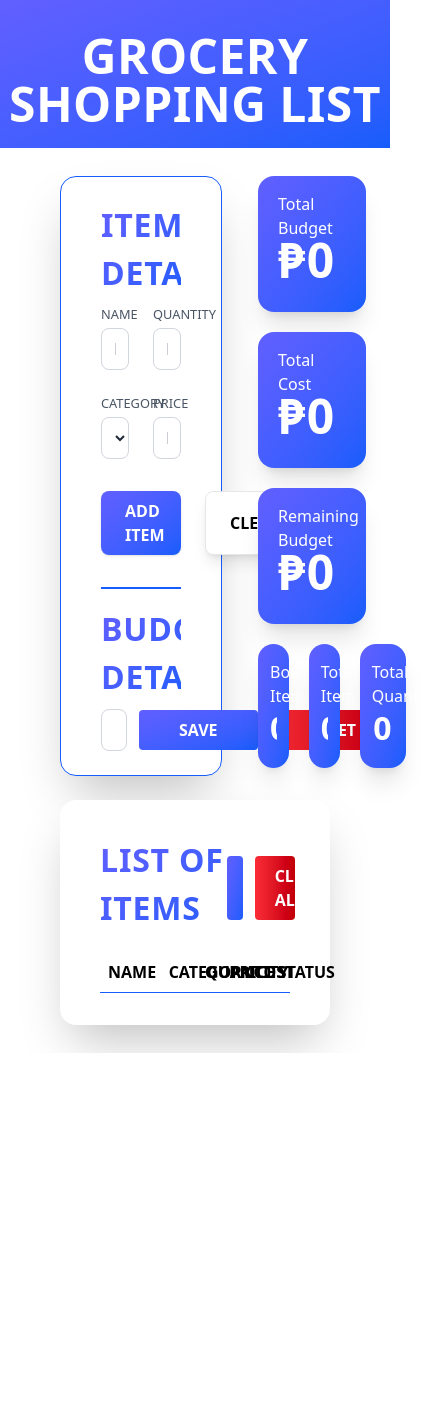
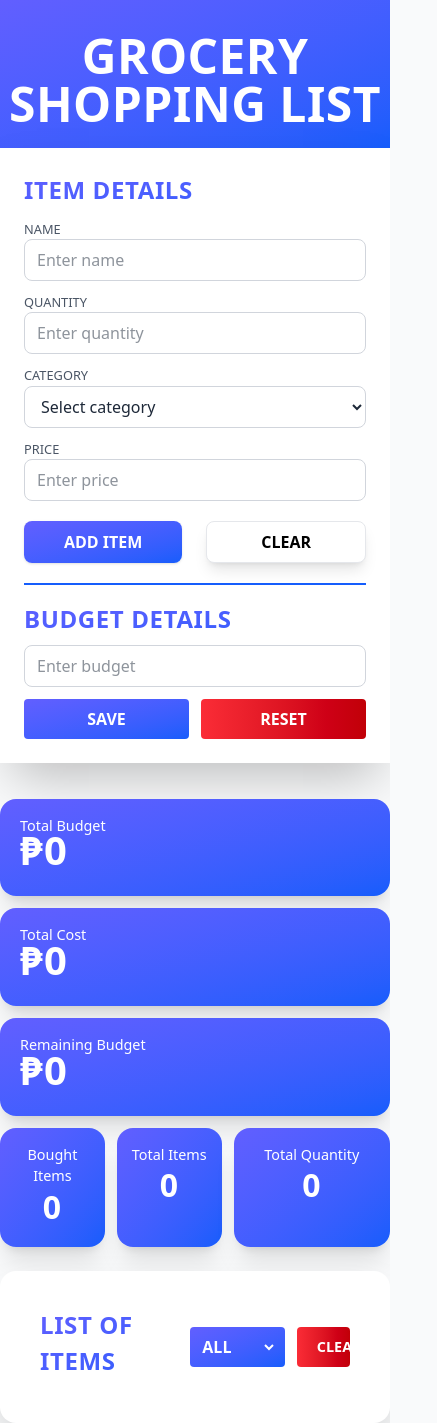
Before and after one commit to rnml6/grocery-shopping-list, a React (Vite) app: page / in a window 390 px wide. Shown: the whole page, 437 px wide, since content can reach past the window. Before the commit the page ends 1053 px from the top, so only its background shows below. Built offline with nearby package versions, Linux system fonts and the light colour scheme.

Commit message:
responsive design v1

```diff
--- a/src/App.css
+++ b/src/App.css
@@ -1,7 +1,20 @@
 @import 'tailwindcss';
 
+/* @font-face{
+  font-family: 'Tazman';
+  src: url('./src/assets/Gilo.otf');
+}
+
+@theme{
+  --font-tazman: 'Tazman';
+}
+
+.font-tazman{
+  font-family: var(--font-tazman)
+} */
+
 body {
-  box-sizing: border-box;
+  @apply box-border bg-gray-50;
 }
 
 .hide-scrollbar::-webkit-scrollbar {
@@ -13,26 +26,15 @@ body {
   scrollbar-width: none;
 }
 
-
-
-
-
-
 /* for all */
 .container-label {
-  @apply pb-2 text-[2rem] tracking-wide uppercase font-bold bg-gradient-to-br from-indigo-500 to-blue-600 bg-clip-text text-transparent;
+  @apply pb-2 text-[2rem] tracking-wide uppercase font-bold bg-gradient-to-br from-indigo-500 to-blue-600 bg-clip-text text-transparent max-[890px]:text-[1.5rem];
 }
 /* for all */
 
-
-
-
-
-
-
 /* header */
 .header-div {
-  @apply bg-gradient-to-br from-indigo-500 to-blue-600 font-bold text-white tracking-wide py-5;
+  @apply bg-gradient-to-br from-indigo-500 to-blue-600 font-bold text-white tracking-wide py-5 shadow-2xl;
 }
 
 .header-div > h1 {
@@ -40,30 +42,25 @@ body {
 }
 /* header */
 
-
-
-
-
-
 /* additems */
 .add-items-divs {
-  @apply flex flex-col gap-1;
+  @apply flex flex-col gap-1 max-[605px]:col-span-2  max-[605px]:justify-between max-[605px]:w-full max-[605px]:gap-0 ;
 }
 
 .add-items-divs > label {
-  @apply text-gray-600 font-medium text-[0.8rem];
+  @apply text-gray-600 font-medium text-[0.8rem] ;
 }
 
 .budget-button {
-  @apply bg-gradient-to-br from-indigo-500 to-blue-600 py-2 px-10 rounded font-semibold text-white;
+  @apply max-[605px]:w-full bg-gradient-to-br from-indigo-500 to-blue-600 py-2 px-10 rounded font-semibold text-white max-[1110px]:px-5 ;
 }
 
 .clear-button {
-  @apply bg-gradient-to-r from-red-500 to-red-700 hover:from-red-600 hover:to-red-800 py-2 px-10 rounded font-semibold text-white;
+  @apply bg-gradient-to-r from-red-500 to-red-700 hover:from-red-600 hover:to-red-800 py-2 px-10 rounded font-semibold text-white max-[1110px]:px-5 max-[605px]:w-full;
 }
 
 .add-items-fieldset {
-  @apply border border-gray-300 focus:border-blue-400 focus:ring-1 focus:ring-blue-400 rounded-lg px-3 py-2 text-gray-800 outline-none transition;
+  @apply max-[605px]:w-full border border-gray-300 focus:border-blue-400 focus:ring-1 focus:ring-blue-400 rounded-lg px-3 py-2 text-gray-800 outline-none transition ;
 }
 
 .add-item-button {
@@ -74,11 +71,6 @@ body {
   @apply bg-white w-full border-1 border-gray-200 hover:bg-gray-600/10 text-black font-semibold py-2 px-6 rounded-lg shadow-lg duration-200;
 }
 /* additems */
-
-
-
-
-
 
 /* budget */
 
@@ -91,11 +83,11 @@ body {
 }
 
 .budget-h3 {
-  @apply text-[1rem] text-[white];
+  @apply text-[1rem] text-[white] max-[1450px]:text-[0.9rem];
 }
 
 .budget-value {
-  @apply -mt-4 text-[3rem] w-full [&::-webkit-inner-spin-button]:appearance-none outline-none font-bold text-white tracking-wide;
+  @apply -mt-4 text-[3rem] max-[890px]:text-[2.5rem] w-full [&::-webkit-inner-spin-button]:appearance-none outline-none font-bold text-white tracking-wide;
 }
 
 .budget-quantity-div {
@@ -107,18 +99,13 @@ body {
 }
 /* budget */
 
-
-
-
-
-
 /* content */
 .add-items-div {
-  @apply w-6/10 bg-white rounded-2xl shadow-2xl p-6 px-10 border-1 border-blue-600;
+  @apply w-6/10 bg-white rounded-2xl max-[500px]:rounded-none shadow-2xl p-6 px-10 max-[1220px]:w-11/20 max-[1110px]:w-1/2 max-[1040px]:w-full max-[605px]:px-6;
 }
 
 .content-header {
-  @apply grid grid-cols-15 font-bold border-b-1 border-blue-600  uppercase items-center pt-2 pb-2 px-2 mb-2 gap-2;
+  @apply grid grid-cols-19 font-bold border-b-1 border-blue-600 uppercase items-center pt-2 pb-2 px-2 mb-2 gap-2 max-[1040px]:hidden;
 }
 
 .content-header > div {
@@ -137,14 +124,9 @@ body {
 }
 
 .content-clear {
-  @apply w-1/3 text-[1rem] px-5 bg-gradient-to-r from-red-500 to-red-700 hover:from-red-600 hover:to-red-800 py-2 rounded font-semibold text-white;
+  @apply w-1/3 text-[1rem] px-5 bg-gradient-to-r from-red-500 to-red-700 hover:from-red-600 hover:to-red-800 py-2 rounded font-semibold text-white max-[1300px]:text-[0.9rem];
 }
 /* content */
-
-
-
-
-
 
 /* items lists */
 .items-list-clear {
--- a/src/components/content.jsx
+++ b/src/components/content.jsx
@@ -16,9 +16,9 @@ function Content () {
   }, [])
 
   return (
-    <div className='flex flex-col p-15 py-7'>
-      <div className='flex gap-9 mb-6'>
-        <div className='add-items-div'>
+    <div className='flex flex-col p-15 py-7 max-[890px]:p-10 max-[890px]:py-5 max-[672px]:p-5 max-[500px]:p-0'>
+      <div className='flex gap-9 mb-6 max-[1040px]:flex-col' >
+        <div className='add-items-div '>
           <AddItems
             items={items}
             setItems={setItems}
@@ -26,7 +26,7 @@ function Content () {
             setOverallBudget={setOverallBudget}
           />
         </div>
-        <div className='w-4/10'>
+        <div className='w-4/10 max-[1220px]:w-9/20 max-[1110px]:w-1/2 max-[1040px]:w-full' >
           <Budget items={items} overallBudget={overallBudget} />
         </div>
       </div>
@@ -35,7 +35,7 @@ function Content () {
         <div className='flex items-center justify-between py-3'>
           <h1 className='container-label'>LIST OF ITEMS</h1>
 
-          <div className='flex w-1/3 gap-3'>
+          <div className='flex w-1/3  gap-3 max-[1225px]:w-4/10 max-[1110px]:w-1/2 max-[890px]:w-3/5'>
             <div className='content-div'>
               <select
                 onChange={e => setFilterCategory(e.target.value)}
@@ -60,18 +60,18 @@ function Content () {
             </div>
 
             <button onClick={() => setItems([])} className='content-clear'>
-              CLEAR ALL
+              CLEAR
             </button>
           </div>
         </div>
 
         <div className='content-header'>
-          <div className='col-span-5'>Name</div>
+          <div className='col-span-7'>Name</div>
           <div className='col-span-3'>Category</div>
-          <div className='col-span-2'>Quantity</div>
+          <div className='col-span-2'>Qty</div>
           <div className='col-span-2'>Price</div>
-          <div className='col-span-2'>Cost</div>
-          <div className='col-span-1 text-end'>Status</div>
+          <div className='col-span-3'>Cost</div>
+          <div className='col-span-2 text-end'>Status</div>
         </div>
 
         <ItemsList
--- a/src/container/additems.jsx
+++ b/src/container/additems.jsx
@@ -40,7 +40,7 @@ function AddItems ({ items, setItems, overallBudget, setOverallBudget }) {
     <div>
       <h3 className='container-label'>Item Details</h3>
 
-      <div className='grid grid-cols-2 gap-6'>
+      <div className='grid grid-cols-2 gap-6 max-[605px]:flex max-[605px]:flex-col max-[605px]:gap-3 max-[605px]:mt-1'>
         <div className='add-items-divs '>
           <label>NAME</label>
           <input
@@ -90,7 +90,7 @@ function AddItems ({ items, setItems, overallBudget, setOverallBudget }) {
         </div>
       </div>
 
-      <div className='flex mt-8 gap-6'>
+      <div className='flex mt-8 gap-6 max-[605px]:mt-5'>
         <button onClick={addItem} className='add-item-button'>
           ADD ITEM
         </button>
@@ -99,10 +99,10 @@ function AddItems ({ items, setItems, overallBudget, setOverallBudget }) {
         </button>
       </div>
 
-      <div className='flex flex-col border-blue-600 border-t-2 mt-8 pt-4'>
+      <div className='flex flex-col border-blue-600 border-t-2 mt-8 pt-4 max-[605px]:mt-5'>
         <h3 className='container-label'>BUDGET DETAILS</h3>
 
-        <div className='flex items-center w-full gap-3'>
+        <div className='flex items-center w-full gap-3 max-[605px]:flex-col'>
           <input
             type='number'
             value={inputValue}
@@ -111,9 +111,9 @@ function AddItems ({ items, setItems, overallBudget, setOverallBudget }) {
             className='w-full [&::-webkit-inner-spin-button]:appearance-none add-items-fieldset '
           />
 
-          <div className='flex items-center gap-3'>
+          <div className='flex items-center gap-3 max-[605px]:w-full' >
             <button
-              className='budget-button'
+              className='budget-button '
               onClick={() => setOverallBudget(Number(inputValue) || null)}
             >
               SAVE
--- a/src/container/budget.jsx
+++ b/src/container/budget.jsx
@@ -15,7 +15,7 @@ function Budget ({ items, overallBudget }) {
   const remainingBudget = overallBudget - totalCost
 
   return (
-    <div className='flex flex-col h-full gap-5'>
+    <div className='flex flex-col h-full gap-5 max-[890px]:gap-3'>
       <div className='budget-div'>
         <h3 className='budget-h3'>Total Budget</h3>
         <input
@@ -55,7 +55,7 @@ function Budget ({ items, overallBudget }) {
         />
       </div>
 
-      <div className='flex gap-5'>
+      <div className='flex gap-5 max-[890px]:gap-3'>
         <div className='budget-quantity-div w-2/7'>
           <h3 className='budget-h3 text-center'>Bought Items</h3>
           <input
--- a/src/main.jsx
+++ b/src/main.jsx
@@ -5,5 +5,5 @@ import App from './App.jsx'
 createRoot(document.getElementById('root')).render(
   <StrictMode>
     <App />
-  </StrictMode>,
+  </StrictMode>
 )
```
Also changed, not shown: src/container/itemsList.jsx (+51 -20 lines).
